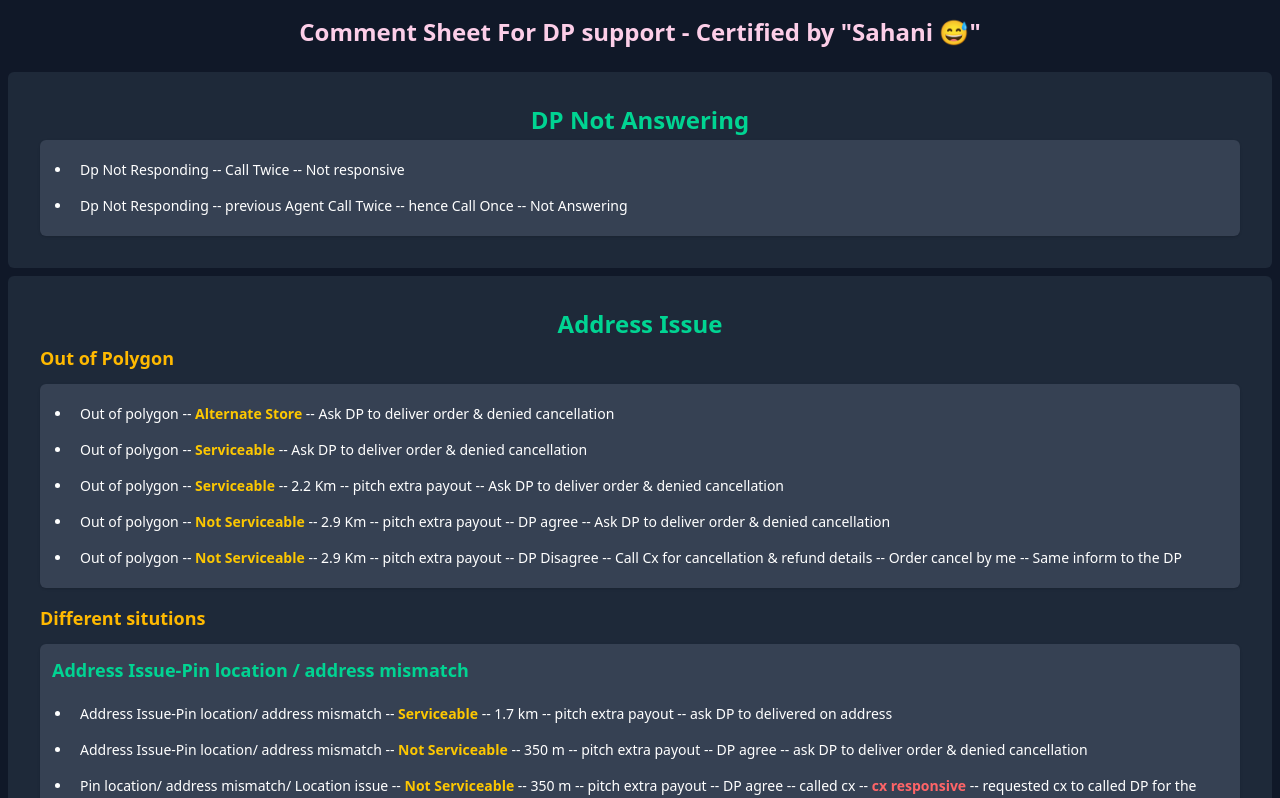
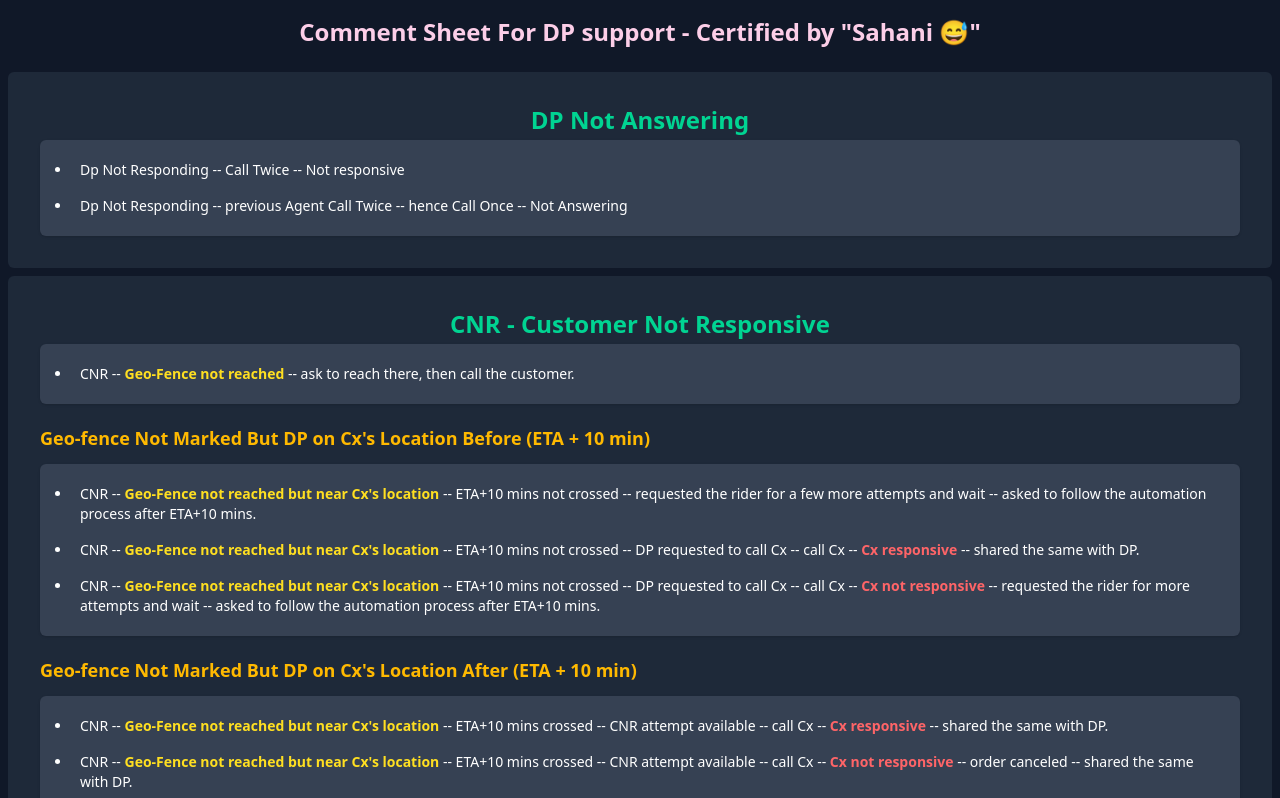
Before and after one commit to Code-with-Sahani/Blinket-DP, a React (Vite) app: page / in a window 1280 px wide. Shown: the top 798 px of the page. Built offline with nearby package versions, Linux system fonts and the light colour scheme.

Commit message:
Update App.jsx

```diff
--- a/src/App.jsx
+++ b/src/App.jsx
@@ -16,7 +16,6 @@ const App = () => {
     <div className='h-full w-full bg-gray-900 text-white'>
       <header className=' p-4 text-pink-200 text-center text-2xl font-semibold' >Comment Sheet For DP support - Certified by "Sahani 	&#128517;"</header>
       <DP_Not_Answer/>
-      <AddressIssue/>
       <CNR/>
       <CDO/>
       <Item_Issue_At_Store/>
@@ -26,6 +25,7 @@ const App = () => {
       <PaymentIssue/>
       <BuddyRider/>
       <Return_Replacement/>
+      <AddressIssue/>
     </div>
   )
 }
```
